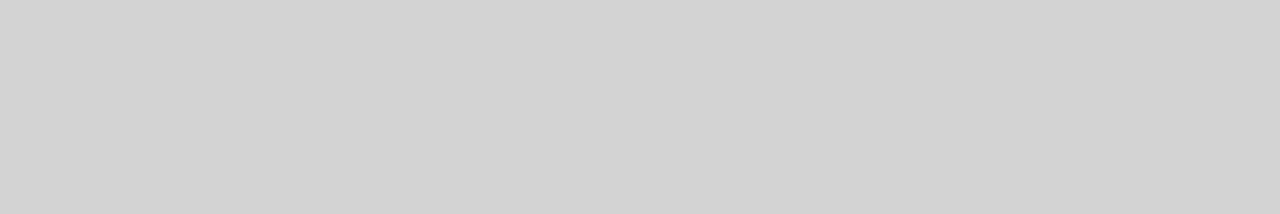
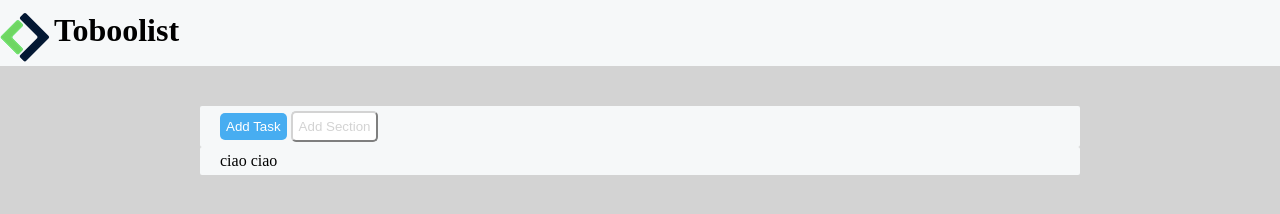
Before and after one commit to nico17022001/html-css-toboolist, a plain HTML site: page index.html in a window 1280 px wide. Drawn offline with Linux system fonts and the light colour scheme; a small style sheet from the web is missing.

Commit message:
prova-html

```diff
--- a/index.html
+++ b/index.html
@@ -6,10 +6,26 @@
   <meta name="viewport" content="width=device-width, initial-scale=1.0">
   <link rel="stylesheet" href="css/style.css">
   <title>Toboolist</title>
+  <link rel="stylesheet" href="font-family: Arial, Helvetica, sans-serif;">
 </head>
 <body>
-  <header></header>
-  <main></main>
+  <header>
+    <div>
+      <img src="img/logo.png" alt="logo" title="logo" class="logo">
+      <h1>Toboolist</h1>
+    </div>
+  </header>
+
+  <main>
+    <div class="container alto">
+      <button class="button task">Add Task</button>
+      <button class="button section">Add Section</button>
+    </div>
+
+    <div class="container">
+      ciao ciao
+    </div>
+  </main>
 
 </body>
 </html>
```
